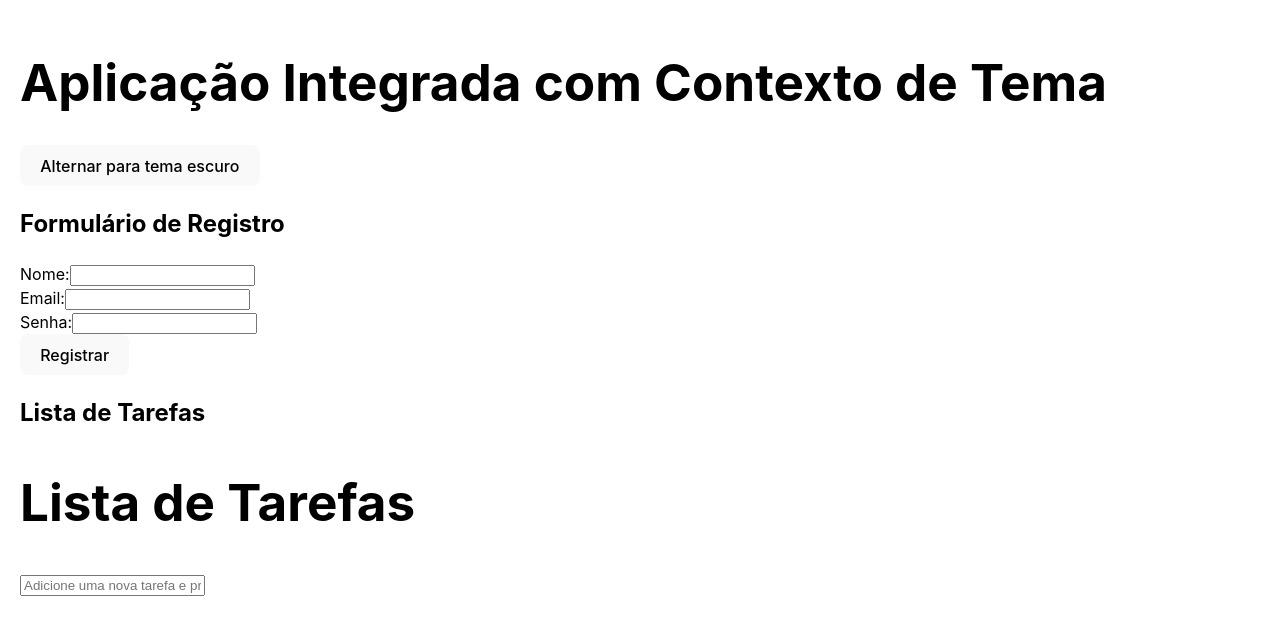
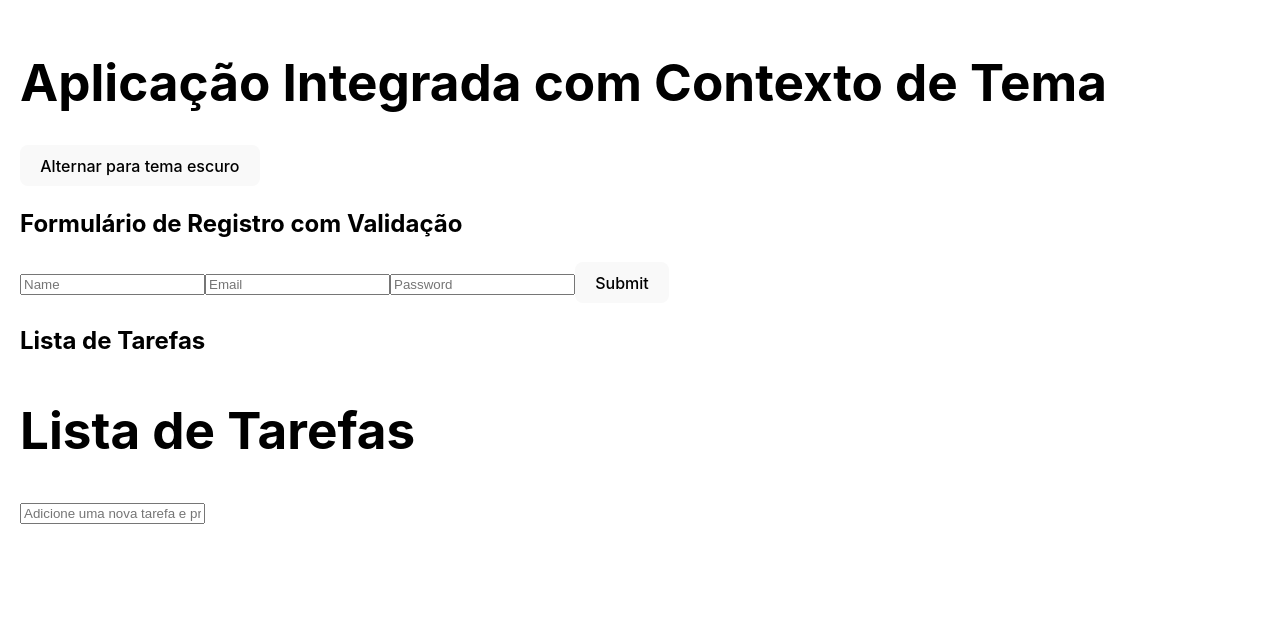
Before and after one commit to LivsDev/FMT_M03_S02, a React (Vite) app in the folder Ex.M3S02/: page / in a window 1280 px wide. Shown: the top 634 px of the page. Built offline with nearby package versions, Linux system fonts and the light colour scheme.

Commit message:
atualizando app.jsx - exercício 04

```diff
--- a/Ex.M3S02/src/App.jsx
+++ b/Ex.M3S02/src/App.jsx
@@ -3,6 +3,8 @@
 import ThemeToggle from './ThemeToggle';                    // Importa o componente para alternar o tema
 import TaskList from './TaskList';                          // Importa o componente da lista de tarefas
 import RegisterForm from './RegisterForm';                  // Importa o componente do formulário de registro
+import { FormProvider } from './FormContext';               // Importa o provedor do contexto de formulário
+import ValidationForm from './ValidationForm';              // Importa o formulário com validação
 
 function App() {
   const { theme } = useTheme(); // Utiliza o hook useTheme para acessar o tema atual
@@ -17,14 +19,15 @@
 
   return (
     <ThemeProvider> {/* Envolve todos os componentes filhos com o contexto de tema */}
+      <FormProvider> {/* Adiciona o provedor do contexto de formulário ao redor dos componentes que necessitam */}
         <div className="App" style={appStyle}>
           <h1>Aplicação Integrada com Contexto de Tema</h1>
           <ThemeToggle /> {/* Componente para o usuário poder alternar entre temas claro e escuro */}
 
-        {/* Seção para o formulário de registro */}
+          {/* Seção para o formulário de registro com validação */}
           <section style={{ margin: '20px 0' }}>
-          <h2>Formulário de Registro</h2>
-          <RegisterForm />
+            <h2>Formulário de Registro com Validação</h2>
+            <ValidationForm />
           </section>
 
           {/* Seção para a lista de tarefas */}
@@ -33,6 +36,7 @@
             <TaskList />
           </section>
         </div>
+      </FormProvider>
     </ThemeProvider>
   );
 }
--- a/Ex.M3S02/src/ValidationForm.js
+++ b/Ex.M3S02/src/ValidationForm.js
@@ -0,0 +1,45 @@
+import React from 'react';
+import { useFormContext } from './FormContext';
+
+function ValidationForm() {
+  const { formData, updateFormData } = useFormContext();
+
+  const handleChange = (e) => {
+    const { name, value } = e.target;
+    updateFormData(name, value);
+  };
+
+  const handleSubmit = (e) => {
+    e.preventDefault();
+    console.log('Form Data Submitted:', formData);
+  };
+
+  return (
+    <form onSubmit={handleSubmit}>
+      <input
+        type="text"
+        name="name"
+        value={formData.name}
+        onChange={handleChange}
+        placeholder="Name"
+      />
+      <input
+        type="email"
+        name="email"
+        value={formData.email}
+        onChange={handleChange}
+        placeholder="Email"
+      />
+      <input
+        type="password"
+        name="password"
+        value={formData.password}
+        onChange={handleChange}
+        placeholder="Password"
+      />
+      <button type="submit">Submit</button>
+    </form>
+  );
+}
+
+export default ValidationForm;
```
Lines whose indentation alone changed are shown as unchanged.
